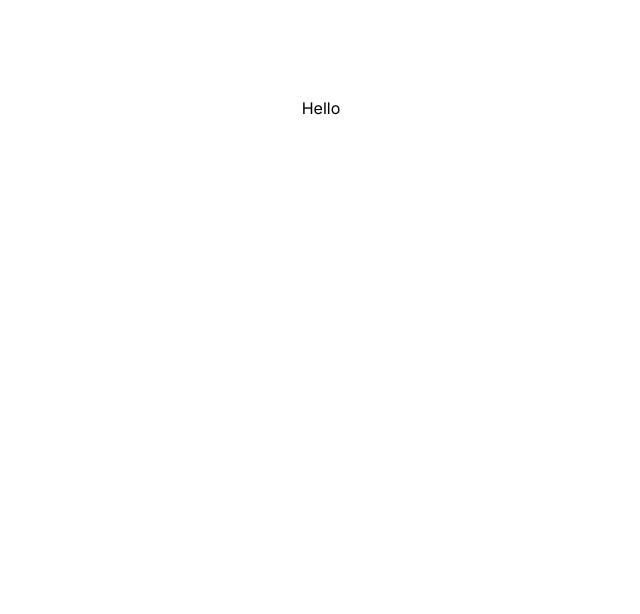
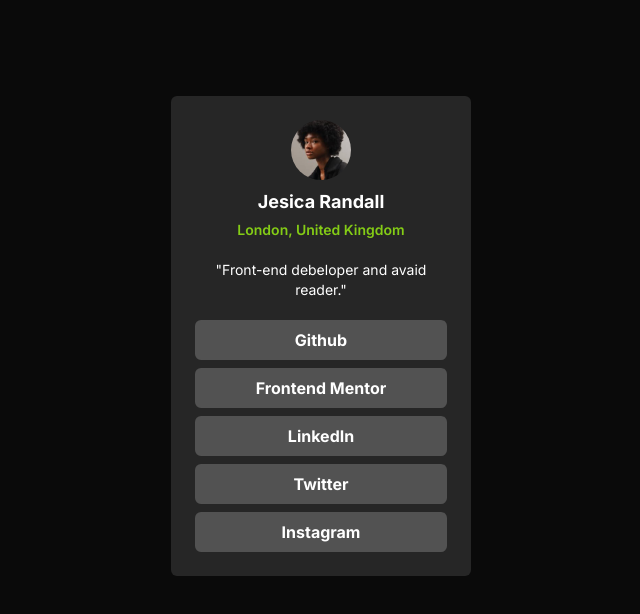
Before and after one commit to rajamasker07/social-links-profile, a Next.js app: page / in a window 1280 px wide. Shown: the top 614 px of the page, without its empty margins (319-959 px from the left). Built offline with nearby package versions, Linux system fonts and the light colour scheme.

Commit message:
add content challange

```diff
--- /dev/null
+++ b/app/components/button.tsx
@@ -0,0 +1,13 @@
+import React from 'react';
+
+interface buttonAttr {
+  text: string
+}
+
+export default function Button({text}: buttonAttr) {
+  return (
+    <button className='h-10 w-full rounded-md bg-neutral-600 px-3 py-2 font-bold'>
+      { text }
+    </button>
+  );
+}
--- /dev/null
+++ b/app/components/card.tsx
@@ -0,0 +1,28 @@
+import Image from 'next/image';
+import React from 'react';
+import imgProfile from '../../public/assets/avatar-jessica.jpeg';
+import Button from './button';
+
+export default function Card() {
+  return (
+    <div className='flex h-fit w-[300px] flex-col items-center gap-2 rounded-md bg-neutral-800 p-6 text-center'>
+      <Image
+        src={imgProfile}
+        alt='profile-img'
+        className='rounded-full'
+        width={60}
+        height={60}
+      />
+      <hgroup>
+        <h1 className="text-lg font-bold">Jesica Randall</h1>
+        <h3 className='mt-1 text-sm font-semibold text-lime-500'>London, United Kingdom</h3>
+      </hgroup>
+      <p className='my-3 text-sm'> {'"Front-end debeloper and avaid reader."'} </p>
+      <Button text={'Github'}/>
+      <Button text={'Frontend Mentor'}/>
+      <Button text={'LinkedIn'}/>
+      <Button text={'Twitter'}/>
+      <Button text={'Instagram'}/>
+    </div>
+  );
+}
--- a/app/layout.tsx
+++ b/app/layout.tsx
@@ -17,7 +17,7 @@ export default function RootLayout({
 }>) {
   return (
     <html lang="en">
-      <body className={inter.className}>{children}</body>
+      <body className={`${inter.className} bg-neutral-950 text-white`}>{children}</body>
     </html>
   );
 }
--- a/app/page.tsx
+++ b/app/page.tsx
@@ -1,7 +1,9 @@
+import Card from "./components/card";
+
 export default function Home() {
   return (
     <main className="flex min-h-screen flex-col items-center justify-between p-24">
-      <h1>Hello</h1>
+      <Card/>
     </main>
   );
 }
```
